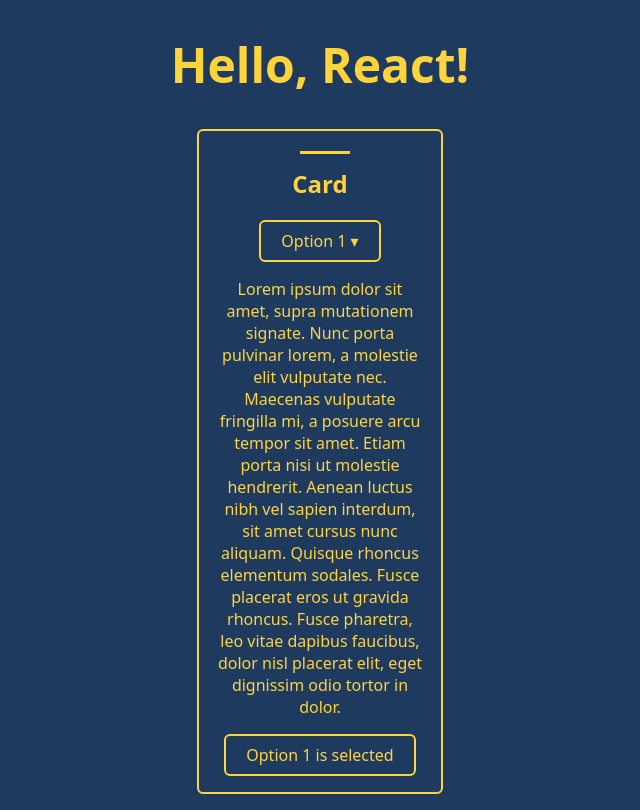
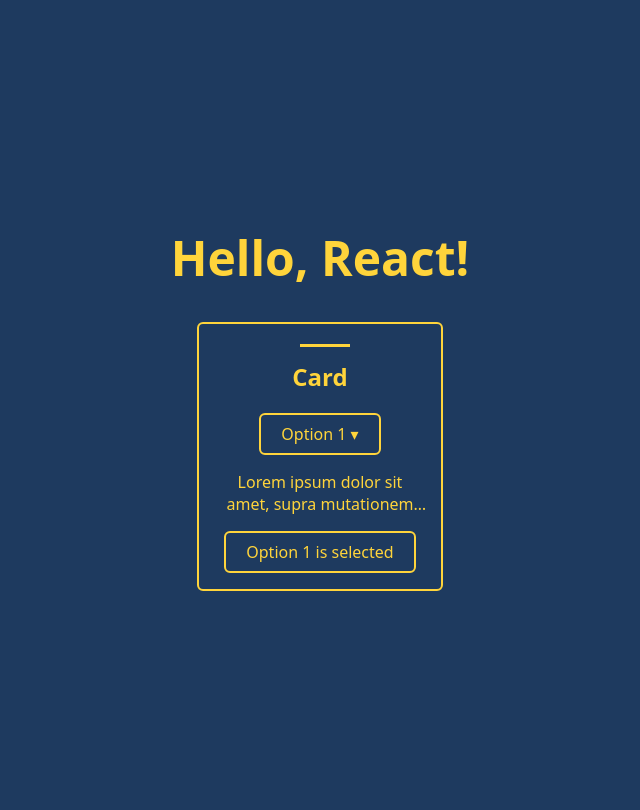
Before and after one commit to yuriyshvets/test-task, a React app: page / in a window 1280 px wide. Shown: the whole page, without its empty margins (320-960 px from the left). Built offline with nearby package versions, Linux system fonts and the light colour scheme.

Commit message:
edit: обрізано текст картки
Час: 5 хв
Компроміси: припущено, що підтримка дуже застарілих браузерів не очікується

```diff
--- a/src/styles.css
+++ b/src/styles.css
@@ -82,6 +82,14 @@ button {
   }
 }
 
+.card-description {
+  display: -webkit-box;
+  -webkit-box-orient: vertical;
+  -webkit-line-clamp: 2;
+  line-clamp: 2;
+  overflow: hidden;
+}
+
 button:focus-visible {
   outline: 3px solid #fff;
   outline-offset: 3px;
```
